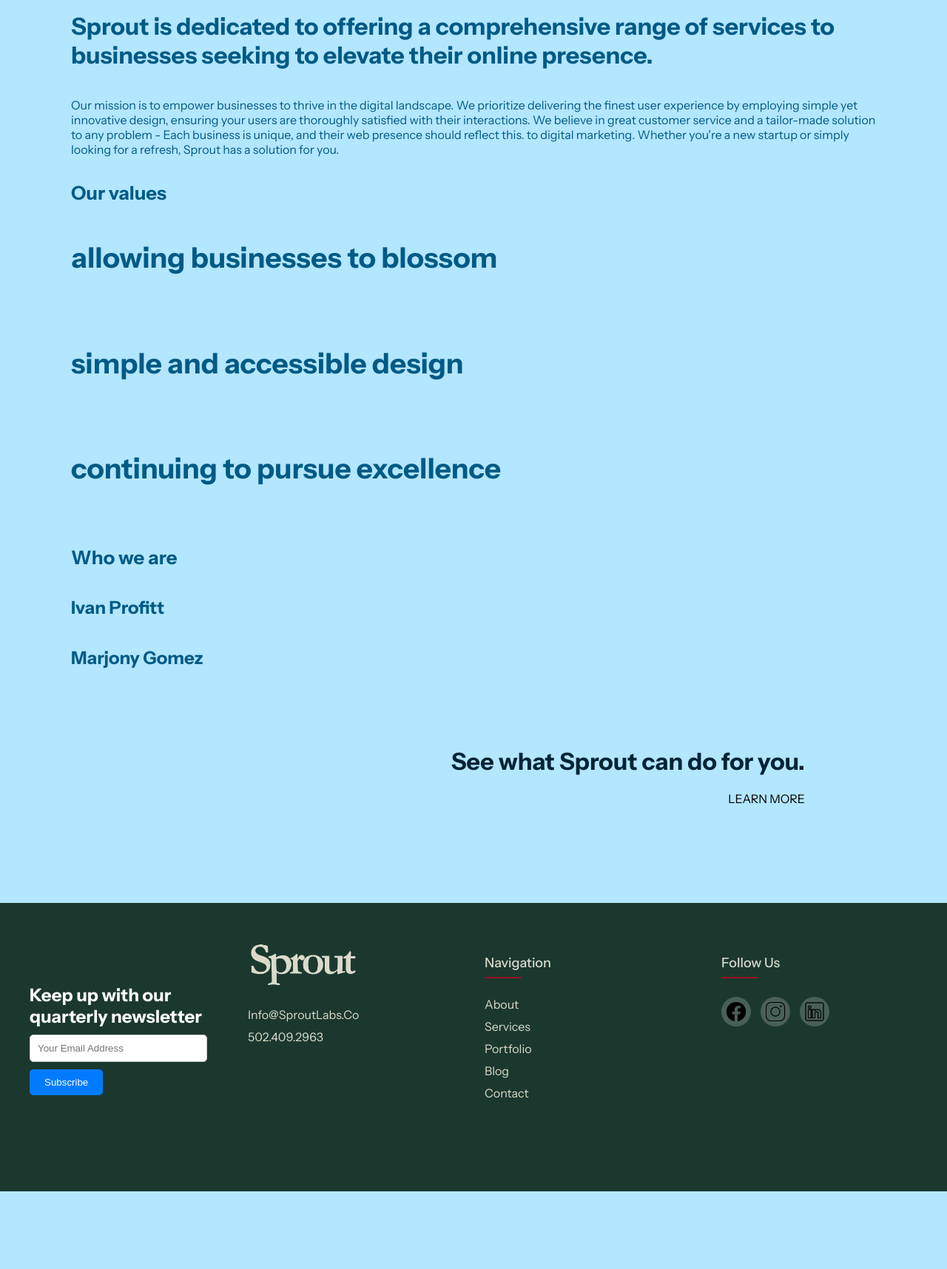
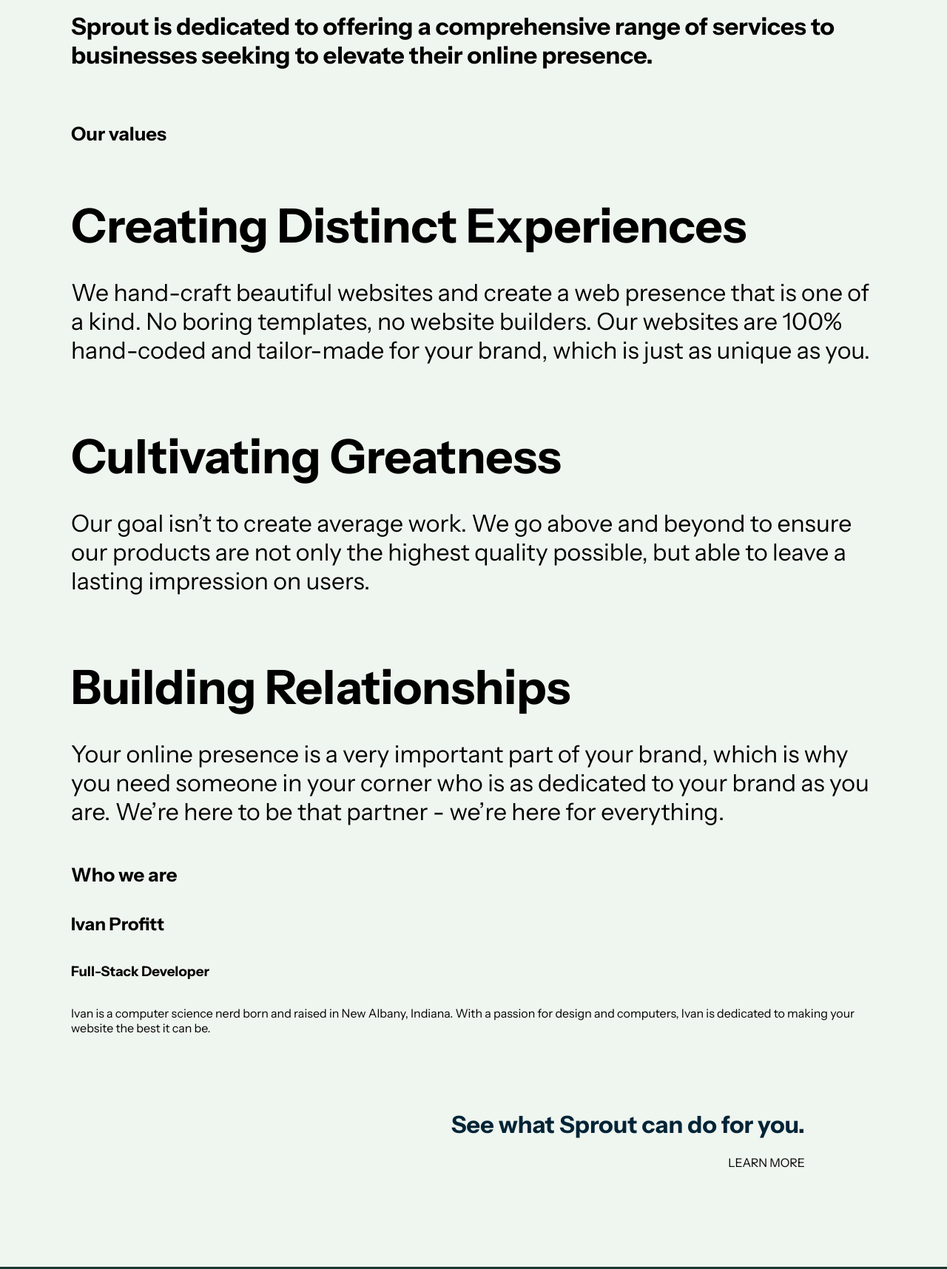
Before and after one commit to IvanProfitt/SproutLabs, a website: page about.html in a window 1280 px wide. Shown: the part 240-1956 px from the top of the page at 74% size. Before the commit the page ends 1851 px from the top, so only its background shows below. Drawn offline with Linux system fonts and the light colour scheme.

Commit message:
update info

```diff
--- a/about.html
+++ b/about.html
@@ -51,28 +51,24 @@
     </header>
      <div class="openingStatementDiv">
         <h1 class="openingStatement">Sprout is dedicated to offering a comprehensive range of services to businesses seeking to elevate their online presence.</h1>
-        <p>Our mission is to empower businesses to thrive in the digital landscape.
-            We prioritize delivering the finest user experience by employing simple yet innovative design, ensuring your users are thoroughly satisfied with their interactions.
-            We believe in great customer service
-            and a tailor-made solution to any problem - Each business is unique, and their web presence should reflect this.
-            to digital marketing. Whether you're a new startup or simply looking for a refresh, Sprout has a solution for you.
-        </p>
+        <p>
     </div>
 
     <div class="valueDiv">
         <h1 class="valueHeader">Our values</h1>
-        <h2 class="subHeader">allowing businesses to blossom</h2>
-        <p></p>
-        <h2 class="subHeader">simple and accessible design</h2>
-        <p></p>
-        <h2 class="subHeader">continuing to pursue excellence </h2>
-        <p></p>
+        <h2 class="subHeader">Creating Distinct Experiences</h2>
+        <p class="valueP">We hand-craft beautiful websites and create a web presence that is one of a kind. No boring templates, no website builders. Our websites are 100% hand-coded and tailor-made for your brand, which is just as unique as you. </p>
+        <h2 class="subHeader">Cultivating Greatness</h2>
+        <p class="valueP">Our goal isn’t to create average work. We go above and beyond to ensure our products are not only the highest quality possible, but able to leave a lasting impression on users.</p>
+        <h2 class="subHeader">Building Relationships</h2>
+        <p class="valueP">Your online presence is a very important part of your brand, which is why you need someone in your corner who is as dedicated to your brand as you are. We’re here to be that partner - we’re here for everything.</p>
     </div>
 
     <div class="valueDiv">
         <h1 class="valueHeader">Who we are</h1>
         <h2>Ivan Profitt</h2>
-        <h2>Marjony Gomez</h2>
+        <h3>Full-Stack Developer</h3>
+        <p>Ivan is a computer science nerd born and raised in New Albany, Indiana. With a passion for design and computers, Ivan is dedicated to making your website the best it can be.</p>
     </div>
 
 
@@ -89,13 +85,6 @@
     <footer class="footer">
         <div class="container">
          <div class="row">
-
-            <div class="footer-col mailing-list">
-                <h2>Keep up with our quarterly newsletter</h2>
-                <input type="email" id="emailInput" placeholder="Your Email Address">
-                <button onclick="subscribe()">Subscribe</button>
-                <p id="confirmationMsg"></p>
-            </div>
            <div class="footer-col">
                 <img src="img/Sprout Logo white.png" class="footerLogo">
                 <ul class="footerList">
@@ -118,8 +107,8 @@
            <div class="footer-col">
              <h4>follow us</h4>
              <div class="social-links">
-               <a href="#"><i class="fab fa-facebook-f"><img class="footer-icon" src="img/icons8-facebook-50 (1).png"></i></a>
-               <a href="#"><i class="fab fa-instagram"><img class="footer-icon" src="img/icons8-instagram-50 (1).png"></i></a>
+               <a href="https://www.facebook.com/profile.php?id=61557563862466&mibextid=ZbWKwL"><i class="fab fa-facebook-f"><img class="footer-icon" src="img/icons8-facebook-50 (1).png"></i></a>
+               <a href="https://www.instagram.com/sprout.solutions/"><i class="fab fa-instagram"><img class="footer-icon" src="img/icons8-instagram-50 (1).png"></i></a>
                <a href="#"><i class="fab fa-linkedin-in"><img class="footer-icon" src="img/icons8-linkedin-50.png"></i></a>
              </div>
            </div>
--- a/aboutStyle.css
+++ b/aboutStyle.css
@@ -1,6 +1,4 @@
 body{
-    color: #005A86;
-    background-color:#b3e6ff;
 }
 
 .openingStatementDiv{
@@ -25,7 +23,12 @@
 }
 
 .subHeader{
-    font-size:3vw;
+    font-size:5vw;
+    margin-bottom:0;
+}
+
+.valueP{
+    font-size:2.5vw;
 }
 
 .navSection > h1{
--- a/stylesheet.css
+++ b/stylesheet.css
@@ -292,7 +292,14 @@
 
 .centerDiv {
   display: flex;
+  flex-direction: column;
   justify-content: center;
+}
+
+.left-text{
+  text-align: center;
+  margin-top:-1vh;
+  padding-top:-1vh;
 }
 
 /* Left Right Section Styles */
@@ -627,43 +634,7 @@
 }
 
 
-.mailing-list {
-  max-width: 25vw;
-  padding:5vh;
-}
 
-.mailing-list h2 {
-  color:white;
-  font-size: 24px;
-  margin-bottom: 10px;
-}
-
-.mailing-list p {
-  font-size: 16px;
-  margin-bottom: 20px;
-}
-
-.mailing-list input[type="email"] {
-  width: 100%;
-  padding: 10px;
-  margin-bottom: 10px;
-  border: 1px solid #ccc;
-  border-radius: 5px;
-}
-
-.mailing-list button {
-  padding: 10px 20px;
-  background-color: #007bff;
-  color: #fff;
-  border: none;
-  border-radius: 5px;
-  cursor: pointer;
-  transition: background-color 0.3s;
-}
-
-.mailing-list button:hover {
-  background-color: #0056b3;
-}
 
 
 
@@ -682,6 +653,14 @@
 
 .right{
   width:100%;
+  display:flex;
+  flex-direction: column;
+}
+
+
+
+.left-text{
+  min-width: 100%;
 }
 
 .pricing-section {
@@ -690,6 +669,9 @@
   width:85%;
 }
 
+.list-group{
+  overflow:hidden;
+}
 
 
 .pricing-option h2 {
@@ -723,6 +705,7 @@
 }
 
 .leftRight{
+  width:100%;
   align-items: center;
 }
 
@@ -963,7 +946,7 @@
       left: -100%;
       width: 100%;
       height: 100%;
-      background-color: rgba(43, 134, 178, .8);
+      background-color: rgba(27, 57, 47, .75);
       padding: 100px 30px 30px 30px;
       transition: left 0.3s ease 0s;
       /* for scroll on menu */
```
Also changed, not shown: Portfolio.html (+2 -9 lines), blog.html (+2 -2 lines), contact.html (+4 -4 lines), index.html (+16 -15 lines), services.html (+2 -8 lines).
